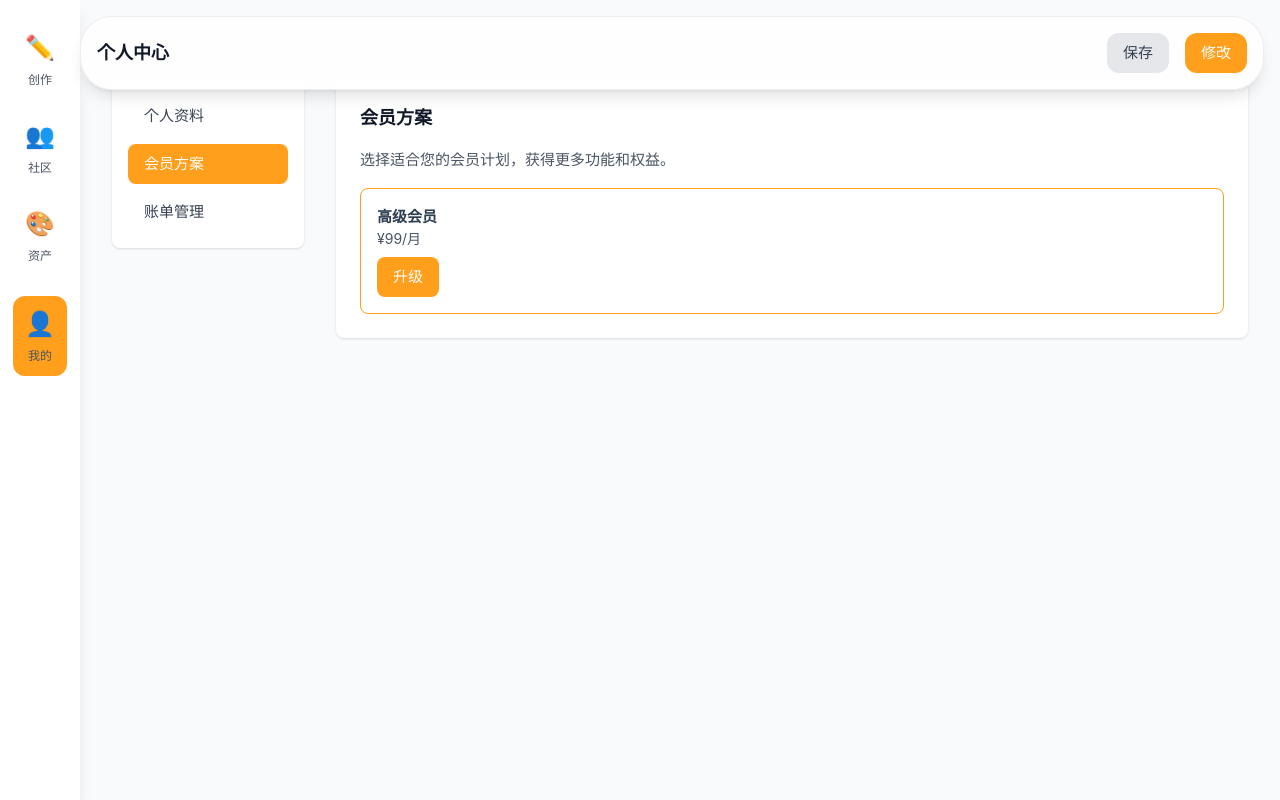
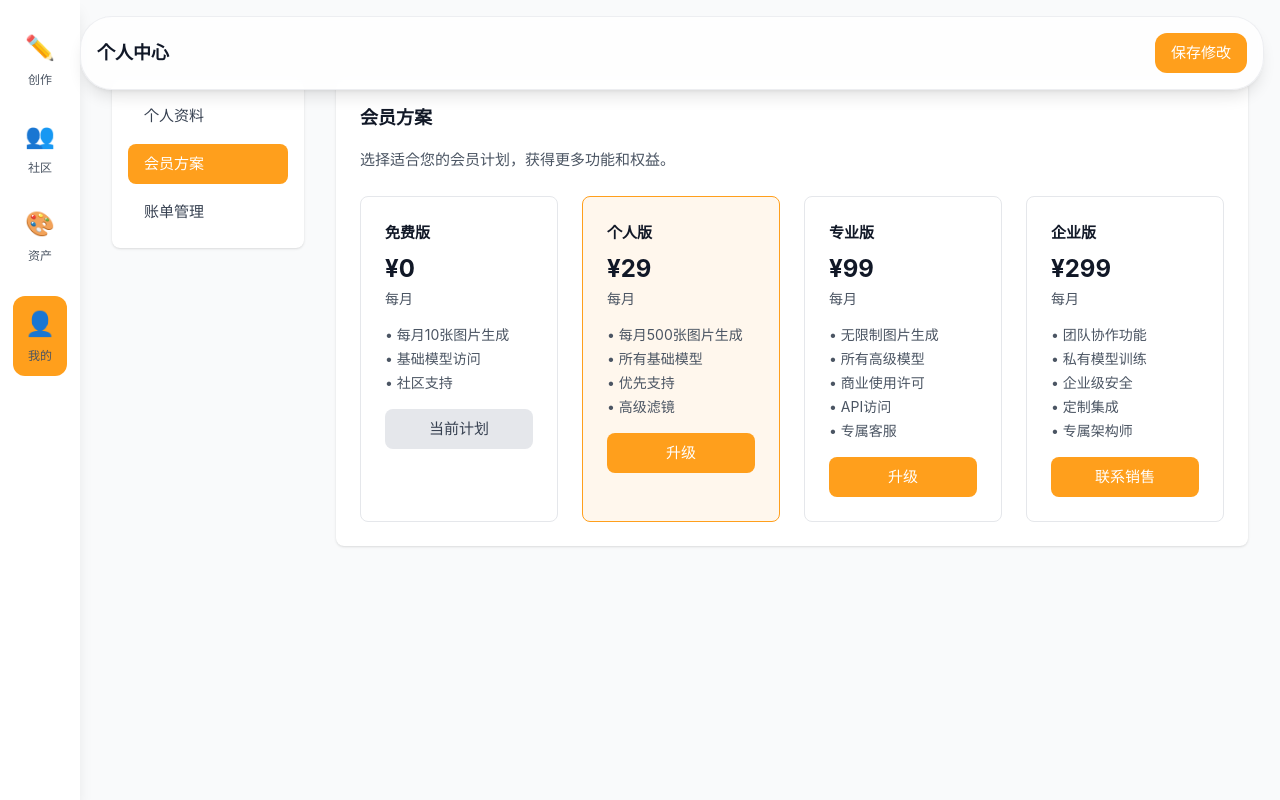
Before and after one commit to hiozings/AI-country-for-tiaozhanbei, a Vue app: page /profile in a window 1280 px wide. Both pictures are taken after a click on the button "会员方案". Built offline with nearby package versions, Linux system fonts and the light colour scheme.

Commit message:
完善个人资料部分

```diff
--- a/src/views/Profile.vue
+++ b/src/views/Profile.vue
@@ -45,8 +45,7 @@
         <div class="flex items-center justify-between gap-4">
           <h2 class="text-lg font-bold text-gray-900">个人中心</h2>
           <div class="flex space-x-4">
-            <button type="button" class="bg-gray-200 text-gray-700 px-4 py-2 rounded-xl hover:bg-gray-300 hover:scale-105 transition-all duration-200">保存</button>
-            <button type="button" class="bg-[#FF9F1C] text-white px-4 py-2 rounded-xl hover:bg-[#FFB347] hover:scale-105 transition-all duration-200">修改</button>
+            <button type="button" class="bg-[#FF9F1C] text-white px-4 py-2 rounded-xl hover:bg-[#FFB347] hover:scale-105 transition-all duration-200">保存修改</button>
           </div>
         </div>
       </div>
@@ -94,8 +93,8 @@
                         : 'border-gray-200 hover:border-orange-200'
                     ]"
                   >
-                    <h4 class="font-semibold mb-2">{{ type.name }}</h4>
-                    <p class="text-sm text-gray-600">{{ type.description }}</p>
+                    <h4 class="font-semibold mb-2 text-gray-900">{{ type.name }}</h4>
+                    <p class="text-sm text-gray-700">{{ type.description }}</p>
                   </div>
                 </div>
               </div>
@@ -120,7 +119,7 @@
                     <input
                       v-model="profile.name"
                       type="text"
-                      class="w-full px-4 py-2 border border-gray-100 rounded-xl focus:outline-none focus:border-green-500 focus:ring-2 focus:ring-green-500"
+                      class="w-full px-4 py-2 border border-gray-100 rounded-xl focus:outline-none focus:border-green-500 focus:ring-2 focus:ring-green-500 text-gray-900"
                     >
                   </div>
                   <div>
@@ -128,7 +127,7 @@
                     <textarea
                       v-model="profile.bio"
                       rows="4"
-                      class="w-full px-4 py-2 border border-gray-100 rounded-xl focus:outline-none focus:border-green-500 focus:ring-2 focus:ring-green-500"
+                      class="w-full px-4 py-2 border border-gray-100 rounded-xl focus:outline-none focus:border-green-500 focus:ring-2 focus:ring-green-500 text-gray-900"
                     ></textarea>
                   </div>
                   <div class="text-sm text-gray-500">
@@ -146,7 +145,7 @@
                     <input
                       v-model="profile.website"
                       type="text"
-                      class="w-full px-4 py-2 border border-gray-100 rounded-xl focus:outline-none focus:border-green-500 focus:ring-2 focus:ring-green-500"
+                      class="w-full px-4 py-2 border border-gray-100 rounded-xl focus:outline-none focus:border-green-500 focus:ring-2 focus:ring-green-500 text-gray-900"
                       placeholder="https://yourwebsite.com"
                     >
                   </div>
@@ -155,7 +154,7 @@
                     <input
                       v-model="profile.weibo"
                       type="text"
-                      class="w-full px-4 py-2 border border-gray-100 rounded-xl focus:outline-none focus:border-green-500 focus:ring-2 focus:ring-green-500"
+                      class="w-full px-4 py-2 border border-gray-100 rounded-xl focus:outline-none focus:border-green-500 focus:ring-2 focus:ring-green-500 text-gray-900"
                       placeholder="@你的微博账号"
                     >
                   </div>
@@ -164,7 +163,7 @@
                     <input
                       v-model="profile.wechat"
                       type="text"
-                      class="w-full px-4 py-2 border border-gray-100 rounded-xl focus:outline-none focus:border-green-500 focus:ring-2 focus:ring-green-500"
+                      class="w-full px-4 py-2 border border-gray-100 rounded-xl focus:outline-none focus:border-green-500 focus:ring-2 focus:ring-green-500 text-gray-900"
                       placeholder="your_wechat_id"
                     >
                   </div>
@@ -173,22 +172,136 @@
             </div>
 
             <!-- Member Plans Section -->
-            <div v-show="activeMenu === '会员方案'" class="bg-white rounded-lg shadow p-6">
-              <h3 class="text-lg font-semibold text-gray-900 mb-4">会员方案</h3>
-              <p class="text-gray-600">选择适合您的会员计划，获得更多功能和权益。</p>
-              <div class="mt-4 space-y-3">
-                <div class="p-4 border border-[#FF9F1C] rounded-lg">
-                  <h4 class="font-semibold">高级会员</h4>
-                  <p class="text-sm text-gray-600">¥99/月</p>
-                  <button class="bg-[#FF9F1C] text-white px-4 py-2 rounded-lg mt-2 hover:bg-[#FFB347] transition-colors">升级</button>
+            <div v-show="activeMenu === '会员方案'" class="space-y-6">
+              <div class="bg-white rounded-lg shadow p-6">
+                <h3 class="text-lg font-semibold text-gray-900 mb-4">会员方案</h3>
+                <p class="text-gray-600 mb-6">选择适合您的会员计划，获得更多功能和权益。</p>
+                <div class="grid grid-cols-1 md:grid-cols-2 lg:grid-cols-4 gap-6">
+                  <!-- Free Plan -->
+                  <div class="p-6 border border-gray-200 rounded-lg hover:border-[#FF9F1C] transition-colors">
+                    <h4 class="font-semibold text-gray-900 mb-2">免费版</h4>
+                    <p class="text-2xl font-bold text-gray-900 mb-1">¥0</p>
+                    <p class="text-sm text-gray-600 mb-4">每月</p>
+                    <ul class="text-sm text-gray-600 space-y-1 mb-4">
+                      <li>• 每月10张图片生成</li>
+                      <li>• 基础模型访问</li>
+                      <li>• 社区支持</li>
+                    </ul>
+                    <button class="w-full bg-gray-200 text-gray-700 px-4 py-2 rounded-lg hover:bg-gray-300 transition-colors">当前计划</button>
+                  </div>
+                  <!-- Personal Plan -->
+                  <div class="p-6 border border-[#FF9F1C] rounded-lg bg-orange-50">
+                    <h4 class="font-semibold text-gray-900 mb-2">个人版</h4>
+                    <p class="text-2xl font-bold text-gray-900 mb-1">¥29</p>
+                    <p class="text-sm text-gray-600 mb-4">每月</p>
+                    <ul class="text-sm text-gray-600 space-y-1 mb-4">
+                      <li>• 每月500张图片生成</li>
+                      <li>• 所有基础模型</li>
+                      <li>• 优先支持</li>
+                      <li>• 高级滤镜</li>
+                    </ul>
+                    <button class="w-full bg-[#FF9F1C] text-white px-4 py-2 rounded-lg hover:bg-[#FFB347] transition-colors">升级</button>
+                  </div>
+                  <!-- Pro Plan -->
+                  <div class="p-6 border border-gray-200 rounded-lg hover:border-[#FF9F1C] transition-colors">
+                    <h4 class="font-semibold text-gray-900 mb-2">专业版</h4>
+                    <p class="text-2xl font-bold text-gray-900 mb-1">¥99</p>
+                    <p class="text-sm text-gray-600 mb-4">每月</p>
+                    <ul class="text-sm text-gray-600 space-y-1 mb-4">
+                      <li>• 无限制图片生成</li>
+                      <li>• 所有高级模型</li>
+                      <li>• 商业使用许可</li>
+                      <li>• API访问</li>
+                      <li>• 专属客服</li>
+                    </ul>
+                    <button class="w-full bg-[#FF9F1C] text-white px-4 py-2 rounded-lg hover:bg-[#FFB347] transition-colors">升级</button>
+                  </div>
+                  <!-- Enterprise Plan -->
+                  <div class="p-6 border border-gray-200 rounded-lg hover:border-[#FF9F1C] transition-colors">
+                    <h4 class="font-semibold text-gray-900 mb-2">企业版</h4>
+                    <p class="text-2xl font-bold text-gray-900 mb-1">¥299</p>
+                    <p class="text-sm text-gray-600 mb-4">每月</p>
+                    <ul class="text-sm text-gray-600 space-y-1 mb-4">
+                      <li>• 团队协作功能</li>
+                      <li>• 私有模型训练</li>
+                      <li>• 企业级安全</li>
+                      <li>• 定制集成</li>
+                      <li>• 专属架构师</li>
+                    </ul>
+                    <button class="w-full bg-[#FF9F1C] text-white px-4 py-2 rounded-lg hover:bg-[#FFB347] transition-colors">联系销售</button>
+                  </div>
                 </div>
               </div>
             </div>
 
             <!-- Billing Section -->
-            <div v-show="activeMenu === '账单管理'" class="bg-white rounded-lg shadow p-6">
-              <h3 class="text-lg font-semibold text-gray-900 mb-4">账单管理</h3>
-              <p class="text-gray-600">管理您的订阅和账单信息。</p>
+            <div v-show="activeMenu === '账单管理'" class="space-y-6">
+              <!-- Current Subscription -->
+              <div class="bg-white rounded-lg shadow p-6">
+                <h3 class="text-lg font-semibold text-gray-900 mb-4">当前订阅</h3>
+                <div class="flex items-center justify-between">
+                  <div>
+                    <p class="font-semibold text-gray-900">个人版会员</p>
+                    <p class="text-sm text-gray-600">¥29/月，下次续费：2026年5月1日</p>
+                  </div>
+                  <button class="bg-[#FF9F1C] text-white px-4 py-2 rounded-lg hover:bg-[#FFB347] transition-colors">管理订阅</button>
+                </div>
+              </div>
+
+              <!-- Payment Methods -->
+              <div class="bg-white rounded-lg shadow p-6">
+                <h3 class="text-lg font-semibold text-gray-900 mb-4">支付方式</h3>
+                <div class="space-y-3">
+                  <div class="flex items-center justify-between p-4 border border-gray-200 rounded-lg">
+                    <div class="flex items-center space-x-3">
+                      <span class="text-2xl">💳</span>
+                      <div>
+                        <p class="font-semibold text-gray-900">**** **** **** 1234</p>
+                        <p class="text-sm text-gray-600">Visa 信用卡</p>
+                      </div>
+                    </div>
+                    <button class="text-[#FF9F1C] hover:text-[#FFB347] transition-colors">编辑</button>
+                  </div>
+                  <button class="w-full bg-gray-200 text-gray-700 px-4 py-2 rounded-lg hover:bg-gray-300 transition-colors">添加新支付方式</button>
+                </div>
+              </div>
+
+              <!-- Billing History -->
+              <div class="bg-white rounded-lg shadow p-6">
+                <h3 class="text-lg font-semibold text-gray-900 mb-4">账单历史</h3>
+                <div class="space-y-3">
+                  <div class="flex items-center justify-between py-3 border-b border-gray-100">
+                    <div>
+                      <p class="font-semibold text-gray-900">个人版会员</p>
+                      <p class="text-sm text-gray-600">2026年4月1日</p>
+                    </div>
+                    <div class="text-right">
+                      <p class="font-semibold text-gray-900">¥29.00</p>
+                      <button class="text-[#FF9F1C] hover:text-[#FFB347] transition-colors text-sm">下载发票</button>
+                    </div>
+                  </div>
+                  <div class="flex items-center justify-between py-3 border-b border-gray-100">
+                    <div>
+                      <p class="font-semibold text-gray-900">个人版会员</p>
+                      <p class="text-sm text-gray-600">2026年3月1日</p>
+                    </div>
+                    <div class="text-right">
+                      <p class="font-semibold text-gray-900">¥29.00</p>
+                      <button class="text-[#FF9F1C] hover:text-[#FFB347] transition-colors text-sm">下载发票</button>
+                    </div>
+                  </div>
+                  <div class="flex items-center justify-between py-3">
+                    <div>
+                      <p class="font-semibold text-gray-900">个人版会员</p>
+                      <p class="text-sm text-gray-600">2026年2月1日</p>
+                    </div>
+                    <div class="text-right">
+                      <p class="font-semibold text-gray-900">¥29.00</p>
+                      <button class="text-[#FF9F1C] hover:text-[#FFB347] transition-colors text-sm">下载发票</button>
+                    </div>
+                  </div>
+                </div>
+              </div>
             </div>
           </div>
         </div>
```
